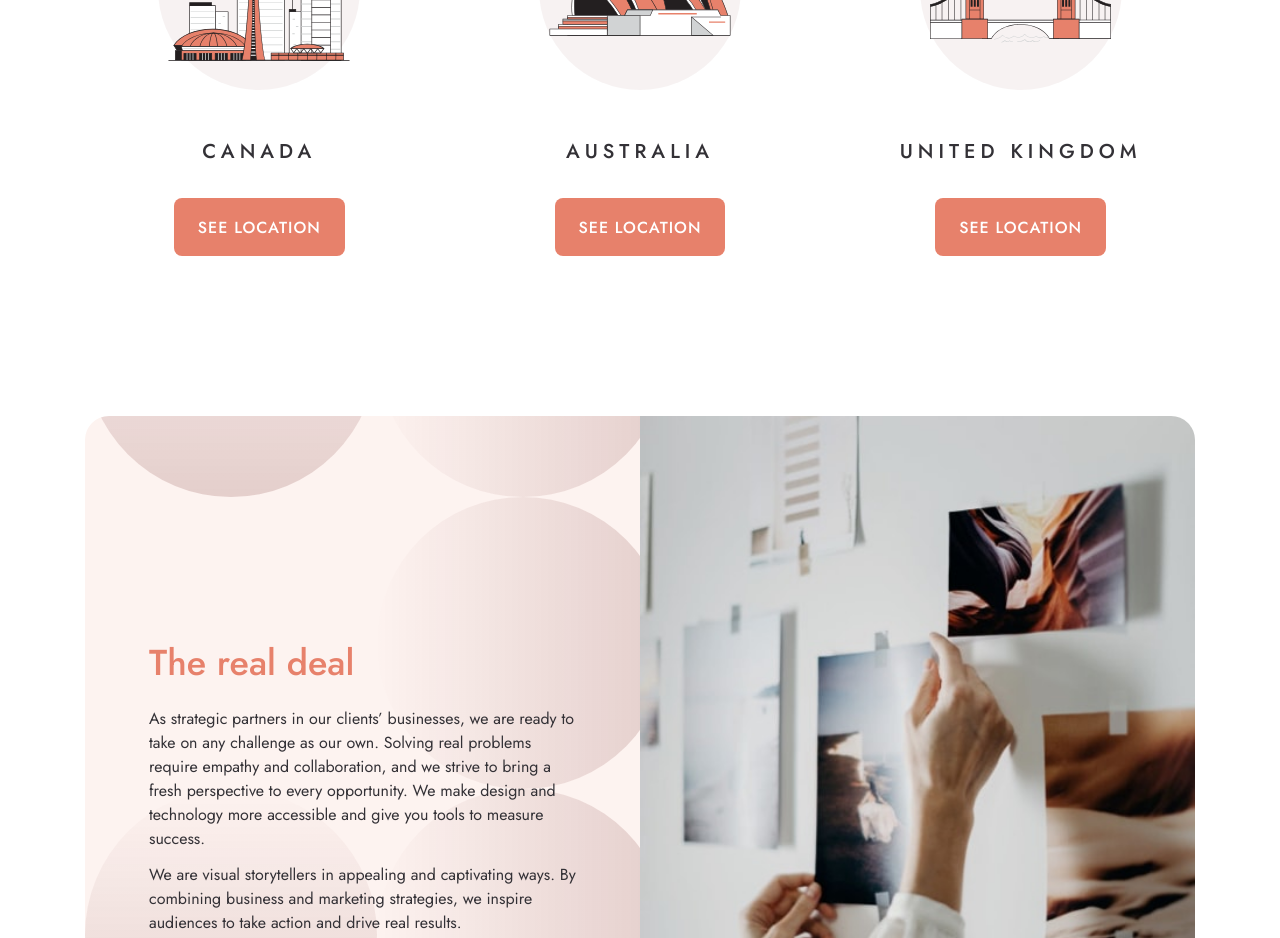
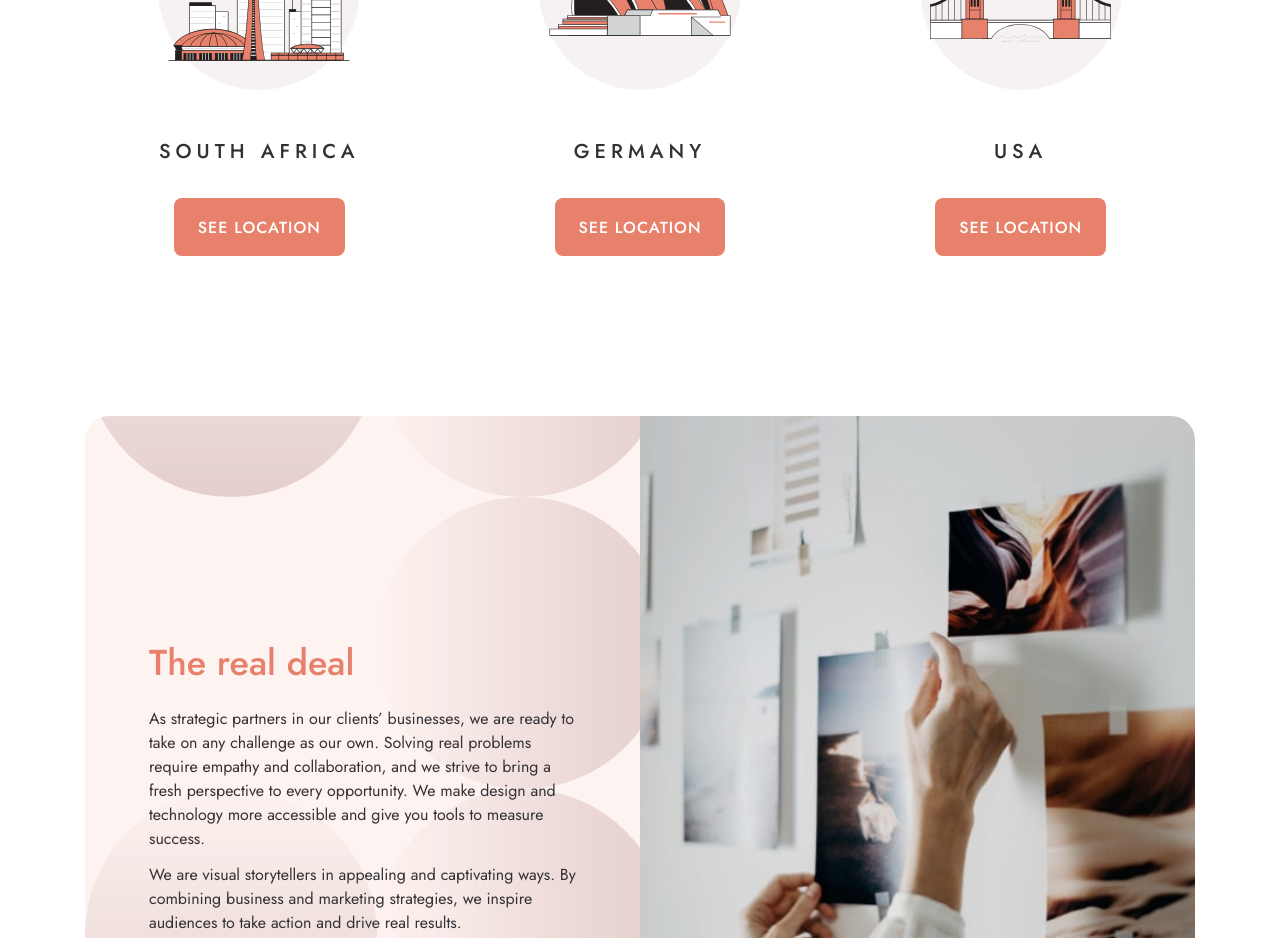
Before and after one commit to zetmosoma10/designo, a React (Vite) app: page /about in a window 1280 px wide. Shown: the part 1860-2798 px from the top of the page. Built offline with nearby package versions, Linux system fonts and the light colour scheme.

Commit message:
add fixed height on hero

```diff
--- a/src/constance.ts
+++ b/src/constance.ts
@@ -3,9 +3,9 @@ import canadaImg from "./assets/shared/desktop/illustration-canada.svg";
 import unitedKingdomImg from "./assets/shared/desktop/illustration-united-kingdom.svg";
 
 export const incentiveLocationData = [
-  { img: canadaImg, title: "CANADA" },
-  { img: australiaImg, title: "AUSTRALIA" },
-  { img: unitedKingdomImg, title: "UNITED KINGDOM" },
+  { img: canadaImg, title: "SOUTH AFRICA" },
+  { img: australiaImg, title: "GERMANY" },
+  { img: unitedKingdomImg, title: "USA" },
 ];
 
 export const navLinks = [
--- a/src/pages/home/sections/Hero.tsx
+++ b/src/pages/home/sections/Hero.tsx
@@ -5,7 +5,7 @@ import heroImg from "../../../assets/home/desktop/image-hero-phone.png";
 const Hero = () => {
   return (
     <section
-      className="hero-circle bg-peach text-white grid lg:grid-cols-2 md:max-container md:rounded-3xl
+      className="hero-circle bg-peach text-white grid lg:grid-cols-2 lg:h-[600px] md:max-container md:rounded-3xl
         pt-20 md:pt-[60px] lg:pt-0 lg:px-24 overflow-hidden"
     >
       <div className="text-center lg:text-left lg:self-center px-6 md:px-14 lg:px-0 max-w-[600px] mx-auto lg:mx-0 lg:max-w-none">
```
